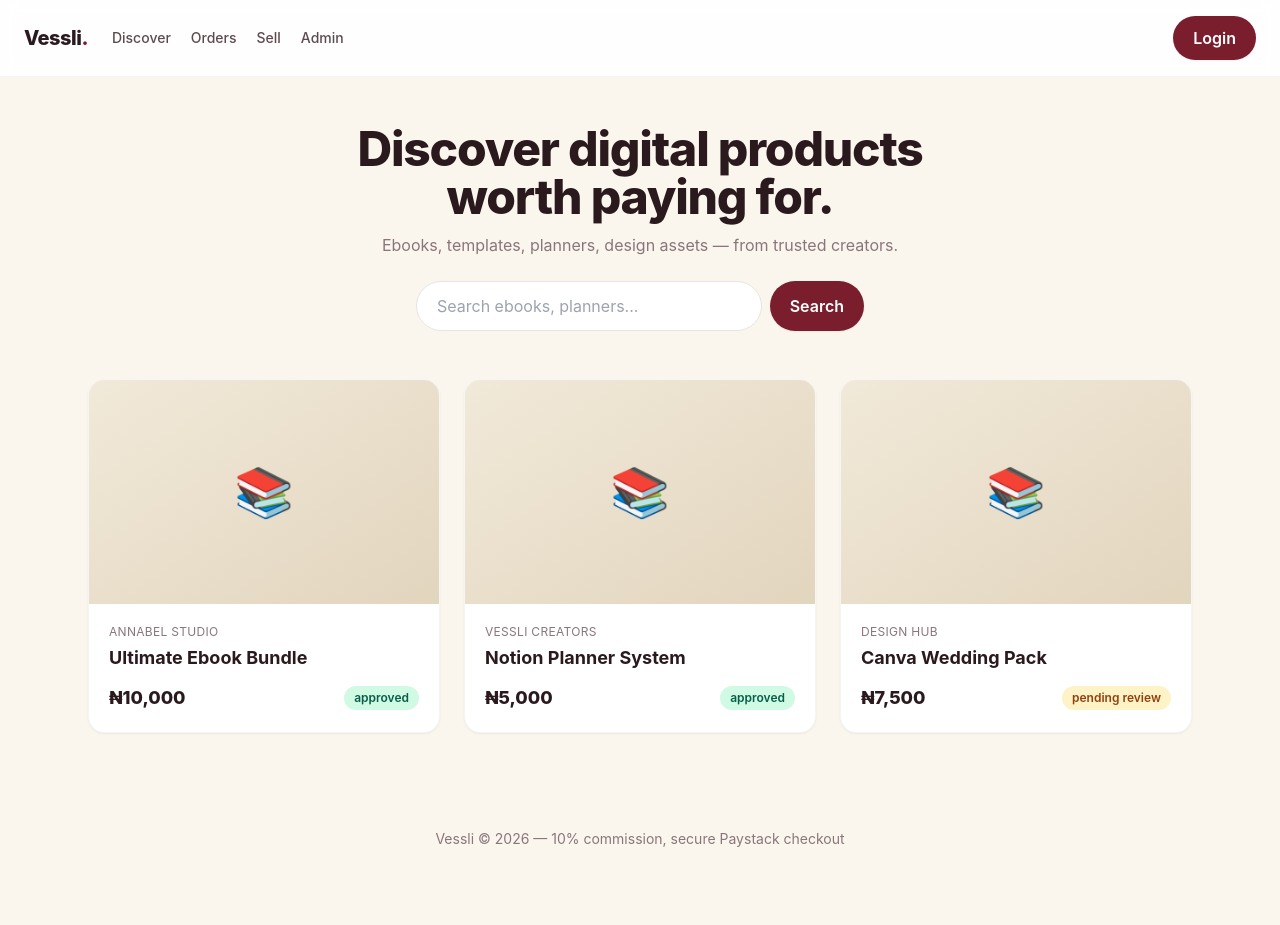
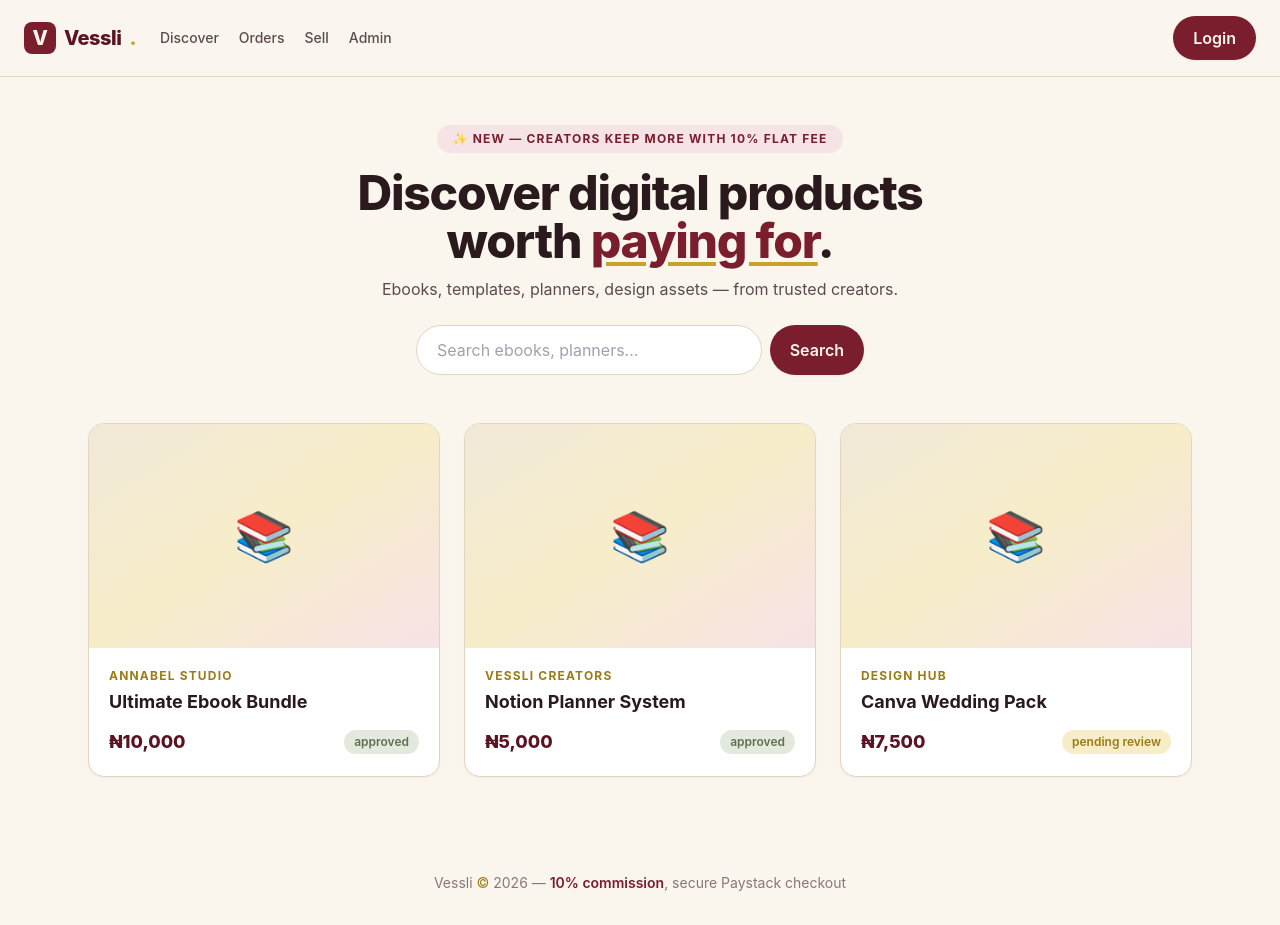
Before and after one commit to Luvvannie/vessli, a React (Vite) app in the folder frontend/: page / in a window 1280 px wide. Before the commit the page ends 881 px from the top, so only its background shows below. Built offline with nearby package versions, Linux system fonts and the light colour scheme; no server answers.

Commit message:
Burgundy/beige theme + gold/sage accents across pages

```diff
--- a/frontend/src/App.tsx
+++ b/frontend/src/App.tsx
@@ -6,9 +6,9 @@
 
 function Nav() {
   return (
-    <nav className="bg-white/90 backdrop-blur border-b border-stone-100 px-6 py-4 flex items-center gap-6 sticky top-0 z-10">
-      <Link to="/" className="font-extrabold text-xl tracking-tight">Vessli<span className="text-accent">.</span></Link>
-      <div className="hidden sm:flex gap-5 text-sm font-medium text-ink-700">
+    <nav className="bg-[#FAF6EE]/90 backdrop-blur border-b border-[#E2D5BE] px-6 py-4 flex items-center gap-6 sticky top-0 z-10">
+      <Link to="/" className="flex items-center gap-2 font-extrabold text-xl tracking-tight text-wine-dark"> <span className="w-8 h-8 rounded-lg bg-wine text-[#FAF6EE] flex items-center justify-center">V</span>Vessli<span className="text-gold">.</span></Link>
+      <div className="hidden sm:flex gap-5 text-sm font-medium text-[#5C4A4E]">
         <Link to="/">Discover</Link>
         <Link to="/account">Orders</Link>
         <Link to="/seller">Sell</Link>
@@ -31,10 +31,11 @@
   return (
     <div className="max-w-6xl mx-auto px-6">
       <div className="py-12 text-center">
-        <h1 className="text-4xl sm:text-5xl font-extrabold tracking-tight">Discover digital products<br />worth paying for.</h1>
-        <p className="text-ink-500 mt-3">Ebooks, templates, planners, design assets — from trusted creators.</p>
+        <p className="inline-block text-xs font-bold tracking-widest text-wine bg-wine-soft px-4 py-1.5 rounded-full">✨ NEW — CREATORS KEEP MORE WITH 10% FLAT FEE</p>
+        <h1 className="mt-4 text-4xl sm:text-5xl font-extrabold tracking-tight text-[#2A1A1E]">Discover digital products<br />worth <span className="text-wine underline decoration-gold decoration-4 underline-offset-4">paying for</span>.</h1>
+        <p className="text-[#5C4A4E] mt-3">Ebooks, templates, planners, design assets — from trusted creators.</p>
         <div className="mt-6 max-w-md mx-auto flex gap-2">
-          <input value={q} onChange={(e) => setQ(e.target.value)} placeholder="Search ebooks, planners..." className="flex-1 border border-stone-200 rounded-full px-5 py-3 outline-none focus:border-accent" />
+          <input value={q} onChange={(e) => setQ(e.target.value)} placeholder="Search ebooks, planners..." className="flex-1 border border-[#E2D5BE] bg-white rounded-full px-5 py-3 outline-none focus:border-wine" />
           <Button>Search</Button>
         </div>
       </div>
@@ -67,7 +68,7 @@
         <Route path="/admin" element={<Admin />} />
         <Route path="/login" element={<Auth />} />
       </Routes>
-      <footer className="text-center text-sm text-ink-500 py-8">Vessli © 2026 — 10% commission, secure Paystack checkout</footer>
+      <footer className="text-center text-sm text-[#8A767A] py-8">Vessli <span className="text-gold-dark">©</span> 2026 — <span className="text-wine font-semibold">10% commission</span>, secure Paystack checkout</footer>
     </div>
   )
 }
--- a/frontend/src/components/ui.tsx
+++ b/frontend/src/components/ui.tsx
@@ -3,7 +3,7 @@
 
 export function Button({ children, onClick }: { children: ReactNode; onClick?: () => void }) {
   return (
-    <button onClick={onClick} className="bg-accent hover:bg-accent-dark text-white px-5 py-2.5 rounded-full font-semibold shadow-sm transition">
+    <button onClick={onClick} className="bg-wine hover:bg-wine-dark text-[#FAF6EE] px-5 py-2.5 rounded-full font-semibold shadow-sm transition">
       {children}
     </button>
   )
@@ -11,12 +11,12 @@
 
 const statusColor: Record<string, string> = {
   draft: 'bg-stone-200 text-stone-700',
-  pending_review: 'bg-amber-100 text-amber-800',
-  approved: 'bg-emerald-100 text-emerald-800',
-  rejected: 'bg-red-100 text-red-800',
-  paid: 'bg-emerald-100 text-emerald-800',
-  failed: 'bg-red-100 text-red-800',
-  pending: 'bg-amber-100 text-amber-800',
+  pending_review: 'bg-gold-soft text-gold-dark',
+  approved: 'bg-sage-soft text-sage',
+  rejected: 'bg-wine-soft text-wine-dark',
+  paid: 'bg-sage-soft text-sage',
+  failed: 'bg-wine-soft text-wine-dark',
+  pending: 'bg-gold-soft text-gold-dark',
 }
 
 export function StatusBadge({ status }: { status: string }) {
@@ -25,17 +25,17 @@
 
 export function ProductCard({ title, price, coverKey, store, status }: { title: string; price: string; coverKey?: string; store?: string; status?: string }) {
   return (
-    <div className="bg-white rounded-2xl shadow-sm hover:shadow-md transition overflow-hidden border border-stone-100">
+    <div className="bg-white rounded-2xl shadow-sm hover:shadow-md transition overflow-hidden border border-[#E2D5BE]">
       {coverKey ? (
         <img src={coverUrl(coverKey)} alt={title} className="w-full h-56 object-cover" />
       ) : (
-        <div className="w-full h-56 bg-gradient-to-br from-sand-100 to-sand-200 flex items-center justify-center text-5xl">📚</div>
+        <div className="w-full h-56 bg-gradient-to-br from-[#F1E9D9] via-[#F7EDC9] to-[#F6E3E6] flex items-center justify-center text-5xl">📚</div>
       )}
       <div className="p-5">
-        {store && <p className="text-xs uppercase tracking-wide text-ink-500">{store}</p>}
-        <h3 className="font-bold text-lg text-ink-900 mt-1">{title}</h3>
+        {store && <p className="text-xs uppercase tracking-widest text-gold-dark font-bold">{store}</p>}
+        <h3 className="font-bold text-lg text-[#2A1A1E] mt-1">{title}</h3>
         <div className="flex items-center justify-between mt-3">
-          <span className="font-extrabold text-lg">{price}</span>
+          <span className="font-extrabold text-lg text-wine-dark">{price}</span>
           {status && <StatusBadge status={status} />}
         </div>
       </div>
--- a/frontend/src/pages/Auth.tsx
+++ b/frontend/src/pages/Auth.tsx
@@ -42,9 +42,9 @@
 
       <div className="max-w-7xl mx-auto px-6 grid lg:grid-cols-2 gap-10 items-center pb-20">
         <div>
-          <p className="text-sm font-bold tracking-widest text-[#7A1E2E]/70">DIGITAL MARKETPLACE FOR CREATORS</p>
+          <p className="inline-block text-xs font-bold tracking-widest text-wine-dark bg-gold-soft border border-gold/30 px-4 py-1.5 rounded-full">✨ DIGITAL MARKETPLACE FOR CREATORS</p>
           <h1 className="mt-3 text-5xl md:text-6xl font-extrabold leading-[1.05] tracking-tight text-[#5A1421]">
-            Sell your work.<br />Keep your shine.
+            Sell your work.<br />Keep your <span className="underline decoration-gold decoration-4 underline-offset-4">shine</span>.
           </h1>
           <p className="mt-5 text-lg text-[#5C4A4E] max-w-md">
             Vessli gives creators a calm, trusted shop for ebooks, templates and guides — upload once, get paid securely.
@@ -57,17 +57,25 @@
             </div>
             <input value={email} onChange={(e) => setEmail(e.target.value)} type="email" required placeholder="Email address" className="w-full mb-3 rounded-xl px-4 py-3 text-slate-900 outline-none border border-[#E2D5BE] focus:border-[#7A1E2E]" />
             <input value={password} onChange={(e) => setPassword(e.target.value)} type="password" required placeholder="Password" className="w-full rounded-xl px-4 py-3 text-slate-900 outline-none border border-[#E2D5BE] focus:border-[#7A1E2E]" />
-            <button className="mt-4 w-full bg-[#7A1E2E] hover:bg-[#5A1421] text-[#FAF6EE] font-extrabold text-lg rounded-full py-4 flex items-center justify-center gap-2">
-              Continue <span>→</span>
+            <button className="mt-4 w-full bg-[#7A1E2E] hover:bg-[#5A1421] text-[#FAF6EE] font-extrabold text-lg rounded-full py-4 flex items-center justify-center gap-2 shadow-lg shadow-wine/20">
+              Continue <span className="text-gold">→</span>
             </button>
             {msg && <p className="mt-3 text-sm text-[#5C4A4E]">{msg}</p>}
+            <div className="mt-4 flex items-center gap-2 text-xs font-semibold text-sage">
+              <span className="w-2 h-2 rounded-full bg-sage" /> Secure checkout
+              <span className="text-[#E2D5BE]">•</span>
+              <span className="w-2 h-2 rounded-full bg-gold" /> Instant download
+              <span className="text-[#E2D5BE]">•</span>
+              <span className="w-2 h-2 rounded-full bg-wine" /> 10% flat fee
+            </div>
           </form>
         </div>
 
         <div className="relative hidden lg:block h-[560px]">
-          <div className="absolute right-10 top-0 w-72 rotate-3 bg-[#7A1E2E] text-[#FAF6EE] rounded-3xl p-4 shadow-2xl">
+          <div className="absolute right-10 top-0 w-72 rotate-3 bg-[#7A1E2E] text-[#FAF6EE] rounded-3xl p-4 shadow-2xl border-t-4 border-gold">
             <p className="font-serif text-xl text-center">Creator Storefront</p>
             <div className="mt-2 h-56 rounded-2xl bg-[#5A1421] flex items-center justify-center text-6xl">📚</div>
+            <p className="mt-2 text-center text-xs font-bold text-gold">★ TRUSTED SELLERS</p>
           </div>
           <div className="absolute left-10 top-64 w-80 -rotate-2 bg-white rounded-2xl p-4 shadow-2xl border border-[#E2D5BE]">
             <p className="font-bold text-sm">Ultimate Ebook Bundle</p>
@@ -75,8 +83,9 @@
             <div className="mt-2 flex items-center gap-2 text-sm font-bold">
               <span>₦10,000</span>
               <span className="bg-[#F1E9D9] text-[#7A1E2E] text-xs px-2 py-0.5 rounded">Bestseller</span>
+              <span className="bg-sage-soft text-sage text-xs px-2 py-0.5 rounded">Instant</span>
             </div>
-            <div className="mt-3 bg-[#7A1E2E] text-[#FAF6EE] rounded-xl py-2.5 px-4 text-sm font-semibold flex justify-between">Buy now <span>→</span></div>
+            <div className="mt-3 bg-[#7A1E2E] text-[#FAF6EE] rounded-xl py-2.5 px-4 text-sm font-semibold flex justify-between">Buy now <span className="text-gold">→</span></div>
           </div>
           <div className="absolute left-16 top-[430px] w-72 bg-white rounded-2xl p-3 shadow-xl text-sm font-semibold border border-[#E2D5BE]">📅 Planner Template — ₦5,000</div>
           <div className="absolute left-20 top-[500px] w-72 bg-white rounded-2xl p-3 shadow-xl text-sm font-semibold border border-[#E2D5BE]">📕 Design Guide — ₦7,500</div>
--- a/frontend/tailwind.config.js
+++ b/frontend/tailwind.config.js
@@ -18,6 +18,21 @@
           DEFAULT: "#7A1E2E",
           dark: "#5A1421",
         },
+        wine: {
+          DEFAULT: "#7A1E2E",
+          dark: "#5A1421",
+          light: "#9E2E42",
+          soft: "#F6E3E6",
+        },
+        gold: {
+          DEFAULT: "#C9A227",
+          dark: "#9A7B18",
+          soft: "#F7EDC9",
+        },
+        sage: {
+          DEFAULT: "#5F6F52",
+          soft: "#E4E9DE",
+        },
       },
       fontFamily: {
         sans: ["Inter", "system-ui", "sans-serif"],
```
